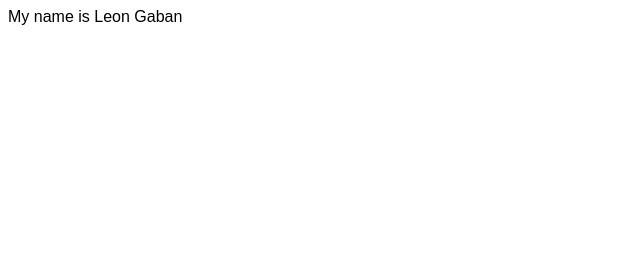
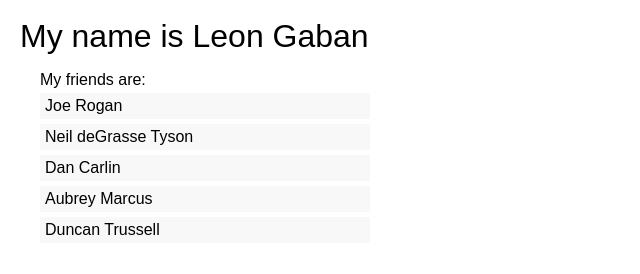
Before and after one commit to leongaban/DevMountain, a plain HTML site: page Angular1/index.html in a window 1280 px wide. Shown: the whole page, without its empty margins (0-640 px from the left). Drawn offline with nearby package versions, Linux system fonts and the light colour scheme.

Commit message:
sample project complete

```diff
--- a/Angular1/css/style.css
+++ b/Angular1/css/style.css
@@ -1,3 +1,71 @@
+/* http://meyerweb.com/eric/tools/css/reset/
+   v2.0 | 20110126
+   License: none (public domain)
+*/
+
+html, body, div, span, applet, object, iframe,
+h1, h2, h3, h4, h5, h6, p, blockquote, pre,
+a, abbr, acronym, address, big, cite, code,
+del, dfn, em, img, ins, kbd, q, s, samp,
+small, strike, strong, sub, sup, tt, var,
+b, u, i, center,
+dl, dt, dd, ol, ul, li,
+fieldset, form, label, legend,
+table, caption, tbody, tfoot, thead, tr, th, td,
+article, aside, canvas, details, embed,
+figure, figcaption, footer, header, hgroup,
+menu, nav, output, ruby, section, summary,
+time, mark, audio, video {
+    margin: 0;
+    padding: 0;
+    border: 0;
+    font-size: 100%;
+    font: inherit;
+    vertical-align: baseline;
+}
+/* HTML5 display-role reset for older browsers */
+article, aside, details, figcaption, figure,
+footer, header, hgroup, menu, nav, section {
+    display: block;
+}
 body {
+    line-height: 1;
+}
+ol, ul {
+    list-style: none;
+}
+blockquote, q {
+    quotes: none;
+}
+blockquote:before, blockquote:after,
+q:before, q:after {
+    content: '';
+    content: none;
+}
+table {
+    border-collapse: collapse;
+    border-spacing: 0;
+}
+
+/* ************************************************************************** */
+
+body {
+    padding: 20px;
     font-family: Arial, sans-serif;
 }
+
+h1 {
+    margin-bottom: 20px;
+    font-size: 32px;
+}
+
+li {
+    margin: 5px 0;
+    padding: 5px;
+    background: #f8f8f8;
+}
+
+.friends {
+    margin-left: 20px;
+    width: 330px;
+}
--- a/Angular1/index.html
+++ b/Angular1/index.html
@@ -6,13 +6,23 @@
     <meta name="viewport" content="width=device-width, initial-scale=1">
     <title>Angular I</title>
     <link rel="stylesheet" href="css/style.css">
-    <link rel="author" href="humans.txt">
 </head>
 <body ng-app="friendsList">
 
     <section ng-controller="mainCtrl as main">
-        <!-- My name is {{name}} -->
-        My name is <span ng-bind="main.name"></span>
+        <h1>
+            <!-- My name is {{name}} -->
+            My name is <span ng-bind="main.name"></span>
+        </h1>
+
+        <section class="friends">
+            <p>My friends are:</p>
+            <ul>
+                <li ng-repeat="friend in main.myFriends" ng-bind="friend">
+                    <!-- {{friend}} -->
+                </li>
+            </ul>
+        </section>
     </section>
 
     <script src="https://ajax.googleapis.com/ajax/libs/angularjs/1.4.7/angular.min.js"></script>
--- a/Angular1/js/app.js
+++ b/Angular1/js/app.js
@@ -7,20 +7,10 @@ app.controller('mainCtrl', function($scope) {
         vm.name = "Leon Gaban";
 
         vm.myFriends = [
-            {
-                name: "Joe Rogan"
-            },
-            {
-                name: "Neil deGrasse Tyson"
-            },
-            {
-                name: "Dan Carlin"
-            },
-            {
-                name: "Aubrey Marcus"
-            },
-            {
-                name: "Duncan Trussell"
-            }
+            "Joe Rogan",
+            "Neil deGrasse Tyson",
+            "Dan Carlin",
+            "Aubrey Marcus",
+            "Duncan Trussell"
         ]
 })
--- a/Angular1/style.css
+++ /dev/null
@@ -1,54 +0,0 @@
-/* http://meyerweb.com/eric/tools/css/reset/
-   v2.0 | 20110126
-   License: none (public domain)
-*/
-
-html, body, div, span, applet, object, iframe,
-h1, h2, h3, h4, h5, h6, p, blockquote, pre,
-a, abbr, acronym, address, big, cite, code,
-del, dfn, em, img, ins, kbd, q, s, samp,
-small, strike, strong, sub, sup, tt, var,
-b, u, i, center,
-dl, dt, dd, ol, ul, li,
-fieldset, form, label, legend,
-table, caption, tbody, tfoot, thead, tr, th, td,
-article, aside, canvas, details, embed,
-figure, figcaption, footer, header, hgroup,
-menu, nav, output, ruby, section, summary,
-time, mark, audio, video {
-    margin: 0;
-    padding: 0;
-    border: 0;
-    font-size: 100%;
-    font: inherit;
-    vertical-align: baseline;
-}
-/* HTML5 display-role reset for older browsers */
-article, aside, details, figcaption, figure,
-footer, header, hgroup, menu, nav, section {
-    display: block;
-}
-body {
-    line-height: 1;
-}
-ol, ul {
-    list-style: none;
-}
-blockquote, q {
-    quotes: none;
-}
-blockquote:before, blockquote:after,
-q:before, q:after {
-    content: '';
-    content: none;
-}
-table {
-    border-collapse: collapse;
-    border-spacing: 0;
-}
-
-/* ************************************************************************** */
-
-body {
-    font-family: Arial, sans-serif;
-}
```
Also changed, not shown: Angular1/untitled.html (+8 -6 lines).
